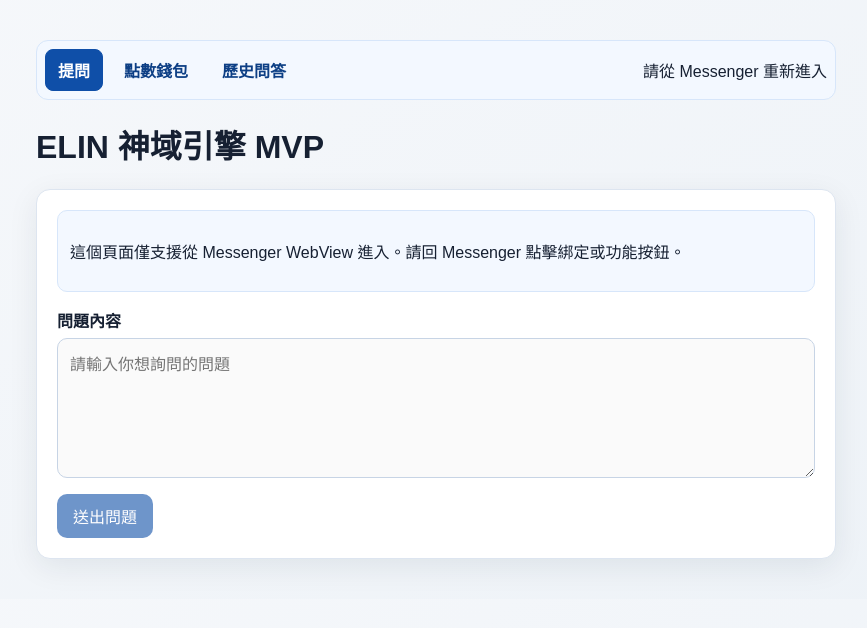
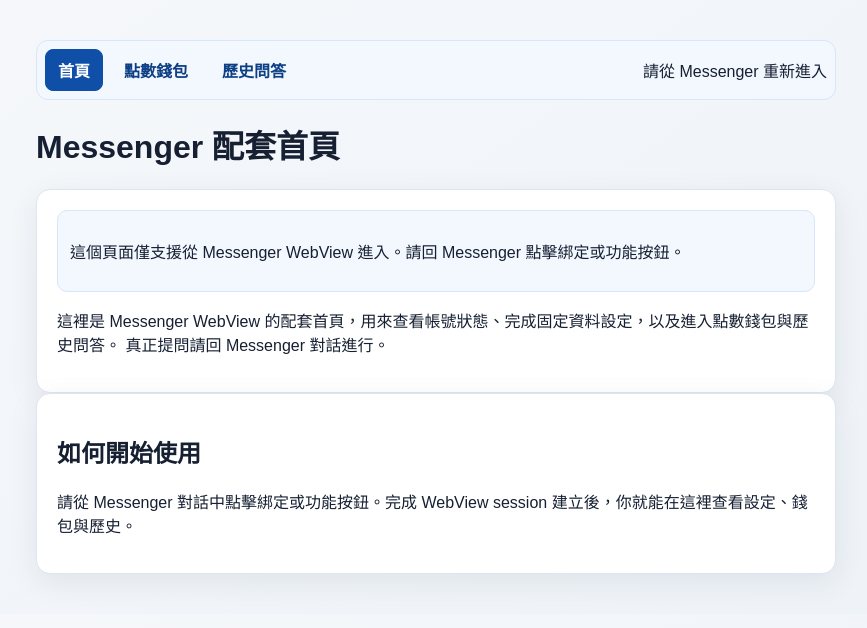
Before and after one commit to kevin1kevin1k/cyber-oracle, a Next.js app in the folder frontend/: page / in a window 1280 px wide. Shown: the top 628 px of the page, without its empty margins (204-1071 px from the left). Built offline with nearby package versions, Linux system fonts and the light colour scheme.

Commit message:
feat(frontend): turn web home into messenger hub

```diff
--- a/frontend/app/history/[questionId]/page.tsx
+++ b/frontend/app/history/[questionId]/page.tsx
@@ -140,7 +140,7 @@
     <main>
       <h1>歷史問答詳情</h1>
       <p className="helper-links">
-        <Link href="/history">返回歷史問答</Link> · <Link href="/">返回提問頁</Link>
+        <Link href="/history">返回歷史問答</Link> · <Link href="/">返回首頁</Link>
       </p>
 
       <section className="card history-section">
--- a/frontend/app/page.tsx
+++ b/frontend/app/page.tsx
@@ -1,40 +1,23 @@
 "use client";
 
 import Link from "next/link";
-import { FormEvent, useCallback, useEffect, useMemo, useRef, useState } from "react";
+import { useCallback, useEffect, useState } from "react";
 
+import AppTopNav from "@/components/AppTopNav";
 import { ApiError } from "@/lib/api";
-import { askFollowup, askQuestion, type AskResponse } from "@/lib/ask";
 import { getAuthSession } from "@/lib/auth";
 import { getCreditsBalance } from "@/lib/billing";
 import { getMyProfile } from "@/lib/profile";
-import AppTopNav from "@/components/AppTopNav";
 
 export default function HomePage() {
   const [authSession, setAuthSession] = useState<ReturnType<typeof getAuthSession>>(null);
   const [authLoaded, setAuthLoaded] = useState(false);
-  const [question, setQuestion] = useState("");
-  const [loading, setLoading] = useState(false);
   const [error, setError] = useState<string | null>(null);
-  const [result, setResult] = useState<AskResponse | null>(null);
-  const [pendingAskKey, setPendingAskKey] = useState<string | null>(null);
   const [creditBalance, setCreditBalance] = useState<number | null>(null);
   const [paymentsEnabled, setPaymentsEnabled] = useState(true);
   const [profileComplete, setProfileComplete] = useState<boolean | null>(null);
-  const [creditDelta, setCreditDelta] = useState<number | null>(null);
-  const [activeFollowupId, setActiveFollowupId] = useState<string | null>(null);
-  const creditDeltaTimerRef = useRef<number | null>(null);
 
   const isLoggedIn = !!authSession?.accessToken;
-  const canSubmit = useMemo(
-    () =>
-      authLoaded &&
-      profileComplete === true &&
-      question.trim().length > 0 &&
-      !loading &&
-      isLoggedIn,
-    [authLoaded, profileComplete, question, loading, isLoggedIn]
-  );
 
   useEffect(() => {
     setAuthSession(getAuthSession());
@@ -71,146 +54,28 @@
         return;
       }
       setProfileComplete(false);
+      setError(err instanceof Error ? err.message : "讀取設定失敗");
     }
   }, [authLoaded, isLoggedIn]);
 
   useEffect(() => {
     let active = true;
-    async function loadBalance() {
+    async function loadHomeState() {
       if (!active) {
         return;
       }
       await Promise.all([refreshBalance(), refreshProfile()]);
     }
-    void loadBalance();
+    void loadHomeState();
     return () => {
       active = false;
     };
   }, [refreshBalance, refreshProfile]);
 
-  useEffect(() => {
-    return () => {
-      if (creditDeltaTimerRef.current !== null) {
-        window.clearTimeout(creditDeltaTimerRef.current);
-      }
-    };
-  }, []);
-
-  const applyImmediateCreditDeduction = useCallback(() => {
-    setCreditBalance((prev) => (prev === null ? null : Math.max(0, prev - 1)));
-    setCreditDelta(-1);
-    if (creditDeltaTimerRef.current !== null) {
-      window.clearTimeout(creditDeltaTimerRef.current);
-    }
-    creditDeltaTimerRef.current = window.setTimeout(() => {
-      setCreditDelta(null);
-    }, 1000);
-    void refreshBalance();
-  }, [refreshBalance]);
-
-  function handleAskApiError(err: unknown) {
-      if (err instanceof ApiError) {
-      if (err.status === 401 || err.code === "UNAUTHORIZED") {
-        setAuthSession(null);
-        setError("登入狀態已失效，請回 Messenger 重新進入。");
-        return;
-      }
-      if (err.code === "PROFILE_INCOMPLETE") {
-        setProfileComplete(false);
-        setError("請先完成個人設定，再開始提問。");
-        return;
-      }
-      if (err.code === "INSUFFICIENT_CREDIT") {
-        setError(
-          paymentsEnabled
-            ? "點數不足，請先購點再提問。"
-            : "體驗點數已用完，目前暫未開放購點。"
-        );
-        return;
-      }
-      if (err.code === "PAYMENTS_DISABLED") {
-        setPaymentsEnabled(false);
-        setError("目前為體驗版，暫未開放購點。");
-        return;
-      }
-      if (err.status === 403) {
-        setError("這個延伸問題不屬於你的帳號。");
-        return;
-      }
-      if (err.status === 404) {
-        setError("延伸問題不存在或已失效，請重新提問。");
-        return;
-      }
-      if (err.status === 409) {
-        setError("這個延伸問題已被使用，請改選其他按鈕。");
-        return;
-      }
-    }
-    setError(err instanceof Error ? err.message : "發生未知錯誤");
-  }
-
-  async function handleSubmit(event: FormEvent<HTMLFormElement>) {
-    event.preventDefault();
-    setError(null);
-    setResult(null);
-
-    if (!authLoaded) {
-      setError("登入狀態載入中，請稍後再試。");
-      return;
-    }
-
-    if (!isLoggedIn) {
-      setError("請從 Messenger 開啟這個頁面或重新點擊綁定按鈕後再提問。");
-      return;
-    }
-
-    if (!question.trim()) {
-      setError("請先輸入問題。");
-      return;
-    }
-    if (profileComplete !== true) {
-      setError("請先完成個人設定，再開始提問。");
-      return;
-    }
-
-    setLoading(true);
-    const askKey = pendingAskKey ?? crypto.randomUUID();
-    if (!pendingAskKey) {
-      setPendingAskKey(askKey);
-    }
-    try {
-      const data = await askQuestion(question, askKey);
-      setResult(data);
-      setPendingAskKey(null);
-      applyImmediateCreditDeduction();
-    } catch (err) {
-      handleAskApiError(err);
-    } finally {
-      setLoading(false);
-    }
-  }
-
-  async function handleFollowupAsk(followupId: string) {
-    if (loading || activeFollowupId !== null) {
-      return;
-    }
-    setError(null);
-    setActiveFollowupId(followupId);
-    try {
-      const data = await askFollowup(followupId);
-      setResult(data);
-      applyImmediateCreditDeduction();
-    } catch (err) {
-      handleAskApiError(err);
-    } finally {
-      setActiveFollowupId(null);
-    }
-  }
-
   return (
     <main>
       <AppTopNav />
-      <h1>ELIN 神域引擎 MVP</h1>
+      <h1>Messenger 配套首頁</h1>
 
       <section className="card">
         <div className="auth-bar">
@@ -220,99 +85,51 @@
             <p>
               {profileComplete === false
                 ? "目前已連結 Messenger，但還沒完成個人設定。"
-                : "目前已連結 Messenger，可直接提問。"}
+                : "目前已連結 Messenger，可回 Messenger 直接提問。"}
             </p>
           ) : (
-            <p>
-              這個頁面僅支援從 Messenger WebView 進入。請回 Messenger 點擊綁定或功能按鈕。
-            </p>
+            <p>這個頁面僅支援從 Messenger WebView 進入。請回 Messenger 點擊綁定或功能按鈕。</p>
           )}
           {isLoggedIn && (
             <p className="credit-line">
               目前點數：<span className="credit-count">{creditBalance === null ? "讀取中..." : `${creditBalance} 點`}</span>
-              {creditDelta !== null && <span className="credit-delta">{creditDelta}</span>}
             </p>
           )}
         </div>
+        <p>
+          這裡是 Messenger WebView 的配套首頁，用來查看帳號狀態、完成固定資料設定，以及進入點數錢包與歷史問答。
+          真正提問請回 Messenger 對話進行。
+        </p>
+        {error && <p className="error">{error}</p>}
+      </section>
 
       {isLoggedIn && profileComplete === false && (
-          <div className="answer">
-            <p>這套問答會固定使用你的姓名與母親姓名作為背景資料。</p>
+        <section className="card">
+          <h2>下一步先完成固定資料設定</h2>
+          <p>這套問答會固定使用你的姓名與母親姓名作為背景資料。完成後，就能回 Messenger 直接提問。</p>
           <p className="helper-links">
             <Link href="/settings">先完成個人設定</Link>
           </p>
-          </div>
+        </section>
       )}
 
-        <form onSubmit={handleSubmit}>
-          <label htmlFor="question">問題內容</label>
-          <textarea
-            id="question"
-            value={question}
-            onChange={(e) => {
-              if (e.target.value !== question) {
-                setPendingAskKey(null);
-              }
-              setQuestion(e.target.value);
-            }}
-            placeholder="請輸入你想詢問的問題"
-            disabled={!authLoaded || !isLoggedIn || profileComplete !== true}
-          />
-          <button type="submit" disabled={!canSubmit}>
-            {loading ? "送出中..." : "送出問題"}
-          </button>
-        </form>
-
-        {error && (
-          <p className="error">
-            {error}
-            {paymentsEnabled && error.includes("點數不足") && (
-              <>
-                {" "}
-                <Link href="/wallet?from=ask-402">立即前往購點</Link>
-              </>
-            )}
-            {error.includes("個人設定") && (
-              <>
-                {" "}
-                <Link href="/settings">前往設定</Link>
-              </>
-            )}
+      {isLoggedIn && (
+        <section className="card">
+          <h2>常用入口</h2>
+          <p>設定固定資料、查看點數與瀏覽歷史問答，都可以從這裡進入。</p>
+          <p className="helper-links">
+            <Link href="/settings">設定</Link> · <Link href="/wallet">點數錢包</Link> · <Link href="/history">歷史問答</Link>
           </p>
+          {!paymentsEnabled && <p>目前為體驗版，暫未開放購點；若點數用完，請等待後續開放通知。</p>}
+        </section>
       )}
 
-        {result && (
-          <div className="answer">
-            <p>
-              <strong>回答：</strong>
-              {result.answer}
-            </p>
-            {Array.isArray(result.followup_options) && result.followup_options.length > 0 && (
-              <div className="followup-section">
-                <p>
-                  <strong>延伸問題：</strong>
-                </p>
-                <div className="followup-buttons">
-                  {result.followup_options.map((followup) => {
-                    const isActive = activeFollowupId === followup.id;
-                    return (
-                      <button
-                        key={followup.id}
-                        type="button"
-                        className="followup-button"
-                        disabled={loading || activeFollowupId !== null}
-                        onClick={() => void handleFollowupAsk(followup.id)}
-                      >
-                        {isActive ? "送出延伸問題中..." : followup.content}
-                      </button>
-                    );
-                  })}
-                </div>
-              </div>
+      {!isLoggedIn && (
+        <section className="card">
+          <h2>如何開始使用</h2>
+          <p>請從 Messenger 對話中點擊綁定或功能按鈕。完成 WebView session 建立後，你就能在這裡查看設定、錢包與歷史。</p>
+        </section>
       )}
-          </div>
-        )}
-      </section>
     </main>
   );
 }
--- a/frontend/app/settings/page.tsx
+++ b/frontend/app/settings/page.tsx
@@ -100,7 +100,7 @@
       setSuccess(
         isFirstMessengerLinkFlow
           ? "個人設定已儲存，現在可以回 Messenger 直接提問。"
-          : "個人設定已儲存，之後提問會自動帶入這兩個固定資料。"
+          : "個人設定已儲存，之後 Messenger 提問會自動帶入這兩個固定資料。"
       );
     } catch (err) {
       if (err instanceof ApiError && err.status === 401) {
@@ -164,7 +164,7 @@
           <p>
             {isFirstMessengerLinkFlow
               ? "你已完成 Messenger 綁定。再完成這一步，之後就能直接回 Messenger 提問。"
-              : "完成儲存後，就可以回首頁或回 Messenger 繼續提問。"}
+              : "完成儲存後，就可以回首頁查看錢包與歷史，或直接回 Messenger 繼續提問。"}
           </p>
         </section>
       )}
@@ -200,7 +200,7 @@
           <div className="answer">
             <p className="success">{success}</p>
             <p className="helper-links">
-              <Link href="/">{isFirstMessengerLinkFlow ? "返回首頁" : "前往提問"}</Link>
+              <Link href="/">返回首頁</Link>
             </p>
           </div>
         )}
--- a/frontend/components/AppTopNav.tsx
+++ b/frontend/components/AppTopNav.tsx
@@ -8,7 +8,7 @@
 import { getAuthSession } from "@/lib/auth";
 
 const NAV_ITEMS = [
-  { href: "/", label: "提問" },
+  { href: "/", label: "首頁" },
   { href: "/wallet", label: "點數錢包" },
   { href: "/history", label: "歷史問答" },
 ] as const;
```
Also changed, not shown: 6 other files (tests, documents, lock files or other folders). Lines whose indentation alone changed are shown as unchanged.
